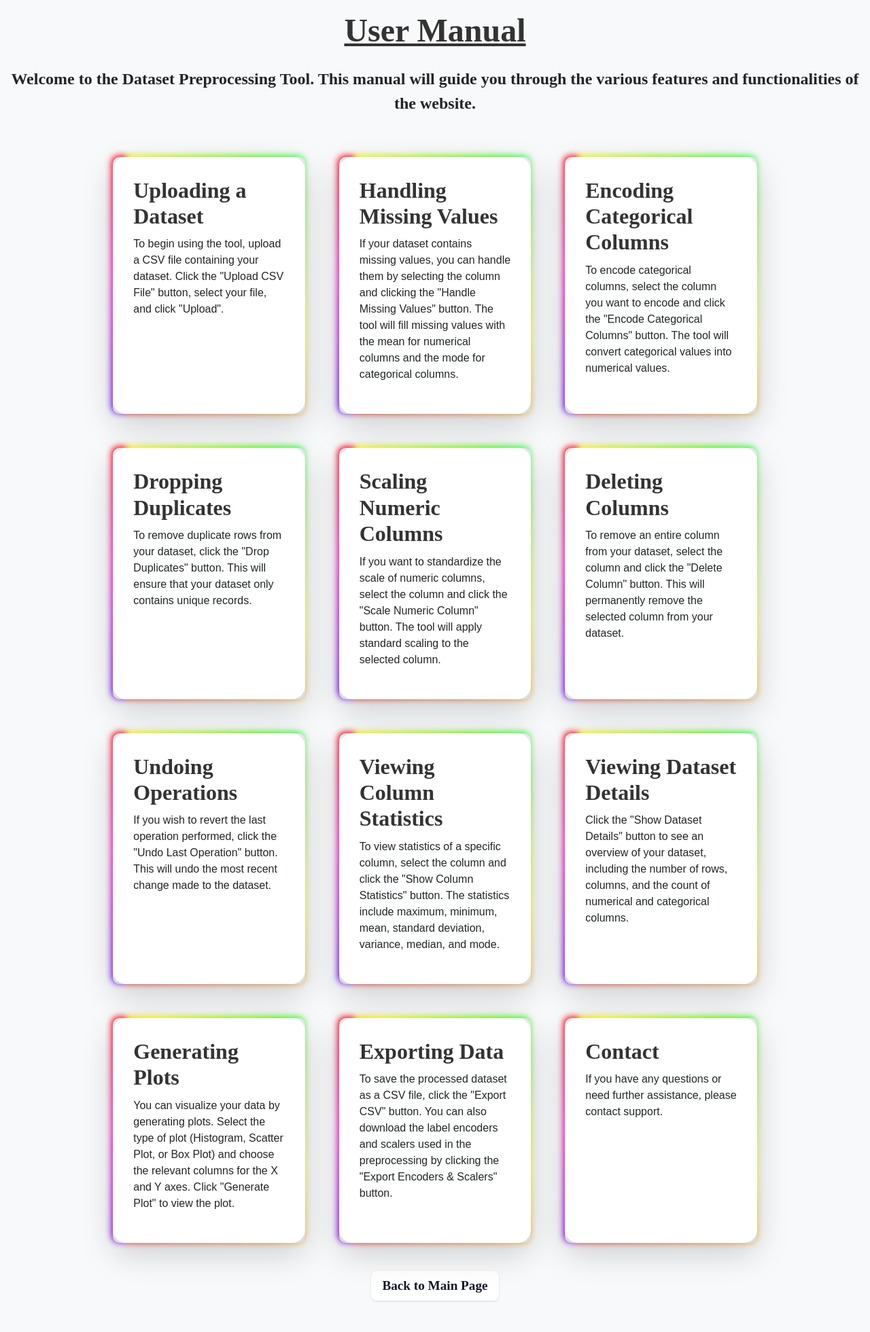
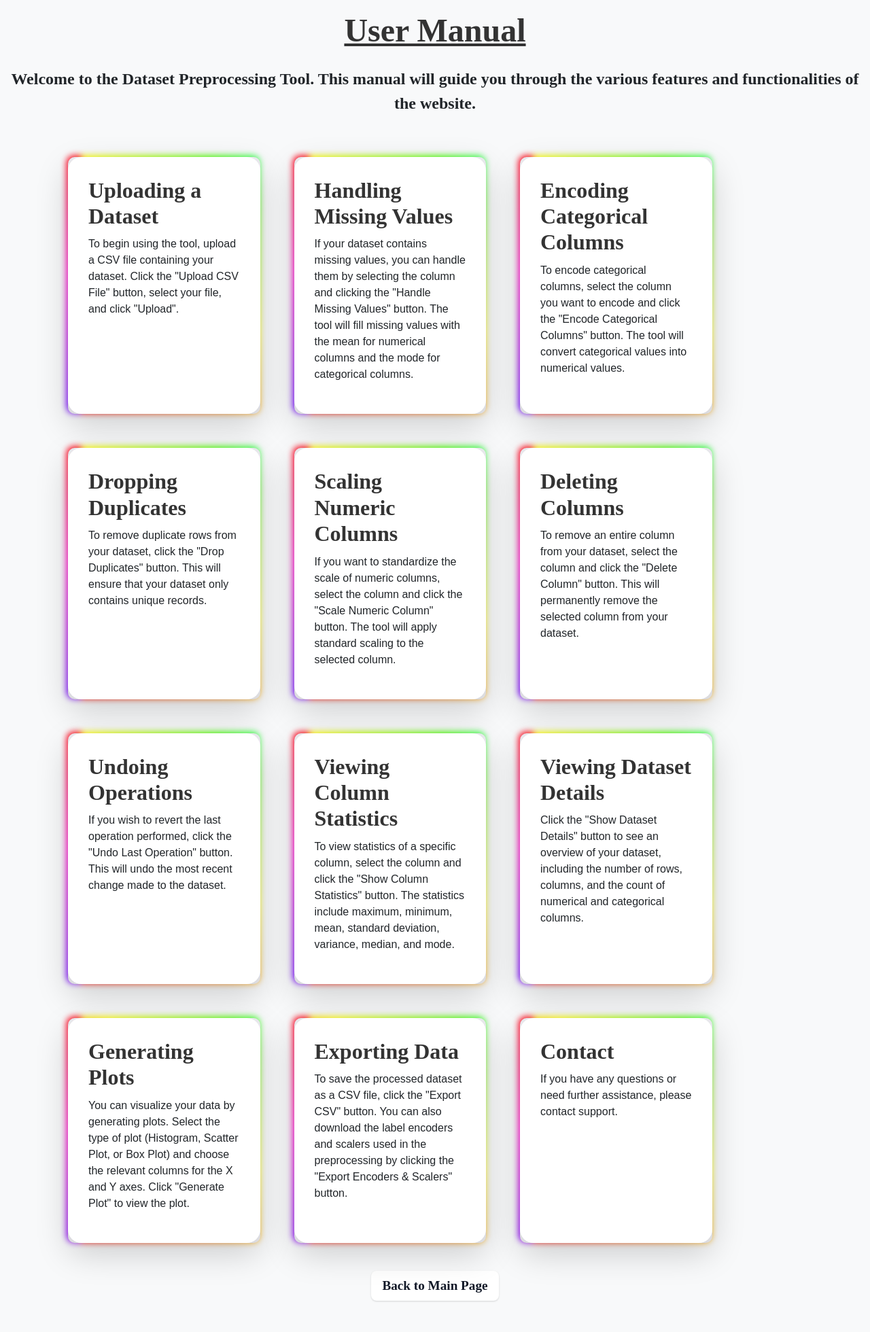
Before and after one commit to VedantKale106/DataMitra, a Flask app: page /user_manual in a window 1280 px wide. Shown: the whole page at 68% size. Run offline with Flask 3, Linux system fonts and the light colour scheme; some libraries are stand-ins or nearby versions.

Commit message:
Update user_manual.html

```diff
--- a/templates/user_manual.html
+++ b/templates/user_manual.html
@@ -153,7 +153,7 @@
     <p class="bold">Welcome to the Dataset Preprocessing Tool. This manual will guide you through the various features and functionalities of the website.</p>
     <div class="container">
 
-        <div class="row d-flex flex-row justify-content-center">
+        <div class="row">
             <div class="col-sm-12 col-md-3 d-flex flex-column card shadow-lg">
                 <h2> Uploading a Dataset</h2>
                 <p>To begin using the tool, upload a CSV file containing your dataset. Click the "Upload CSV File" button, select your file, and click "Upload".</p>
```
